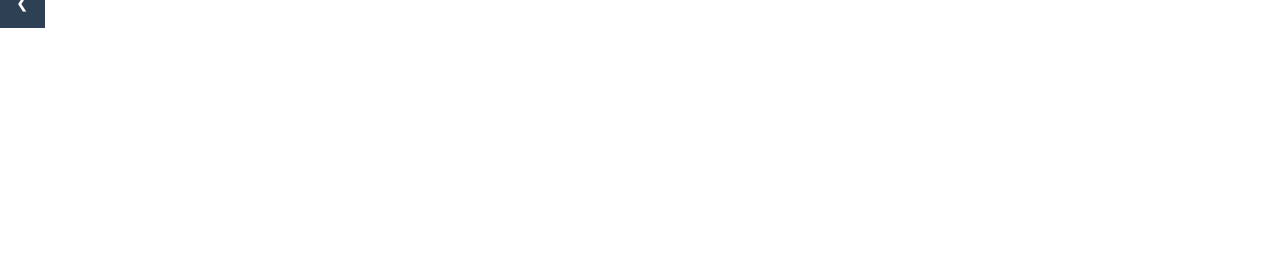
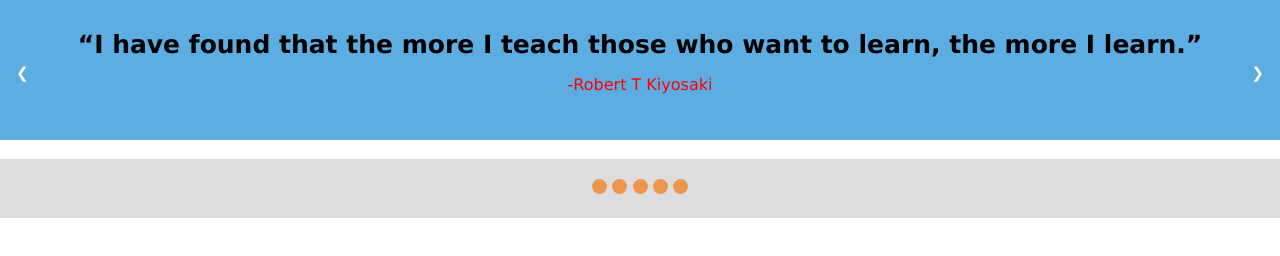
Before and after one commit to Priyal2807/cssanimations, a plain HTML site: page quoteslideshow.htm in a window 1280 px wide. Drawn offline with Linux system fonts and the light colour scheme.

Commit message:
final slideshow for quotes

```diff
--- a/quoteslideshow.htm
+++ b/quoteslideshow.htm
@@ -5,10 +5,11 @@
   <style>
   .mySlides{
     display:none;
+    text-align: center;
+    padding:30px;
   }
   .slideshow-container{
-    max-width:100%;
-    position:relative;
+    position: relative;
     margin:auto;
     background-color: #5DADE2;
   }
@@ -50,15 +51,24 @@ body {font-family: Verdana, sans-serif; margin:0}
   height: 15px;
   width:15px;
   border-radius: 50%;
-  background-color: #bbb;
+  background-color: #EB984E  ;
   transition: background-color .6s ease;
+display: inline-block;
 }
-p{
+.dot-container {
+    text-align: center;
+    padding: 20px;
+    background: #ddd;
+}
+q{
   text-align: center;
   font-size: 25px;
   font-weight: bold;
   color:black;
 
+}
+.author{
+color:red;
 }
 
   </style>
@@ -66,28 +76,36 @@ p{
 <body>
   <div class='slideshow-container'>
     <div class="mySlides fade">
-      <p>“I have found that the more I teach those who want to learn, the more I learn.”</p>
+      <q>I have found that the more I teach those who want to learn, the more I learn.</q>
+      <p class="author">-Robert T Kiyosaki</p>
     </div>
     <div class="mySlides fade">
-      <p> “A mistake is a signal that it is time to learn something new, something you don’t know before."</p>
+      <q> A mistake is a signal that it is time to learn something new, something you don’t know before.</q>
+        <p class="author">-Robert T Kiyosaki</p>
     </div>
     <div class="mySlides fade">
-      <p>“Complaining about your current position in life is worthless. Have a spine and do something about it instead.”</p>
+      <q>Complaining about your current position in life is worthless. Have a spine and do something about it instead.</q>
+        <p class="author">-Robert T Kiyosaki</p>
     </div>
     <div class="mySlides fade">
-      <p> “If you avoid failure, you also avoid success.”</p>
+      <q> If you avoid failure, you also avoid success.</q>
+        <p class="author">-Robert T Kiyosaki</p>
     </div>
     <div class="mySlides fade">
-      <p>It’s more important to grow your income than cut your expenses. It’s more important to grow your spirit that cut your dreams</p>
+      <q>It’s more important to grow your income than cut your expenses. It’s more important to grow your spirit that cut your dreams</q>
+        <p class="author">-Robert T Kiyosaki</p>
     </div>
     <a class="prev" onclick="plusSlides(-1)">&#10094;</a>
   <a class="next" onclick="plusSlides(1)">&#10095;</a>
   </div>
   <br>
-  <div style="text-align:center">
+  <div class="dot-container">
     <span class="dot" onclick="currentSlide(1)"></span>
     <span class="dot" onclick="currentSlide(2)"></span>
     <span class="dot" onclick="currentSlide(3)"></span>
+    <span class="dot" onclick="currentSlide(4)"></span>
+    <span class="dot" onclick="currentSlide(5)"></span>
   </div>
+  <script src="slideshow.js"></script>
 </body>
 </html>
```
